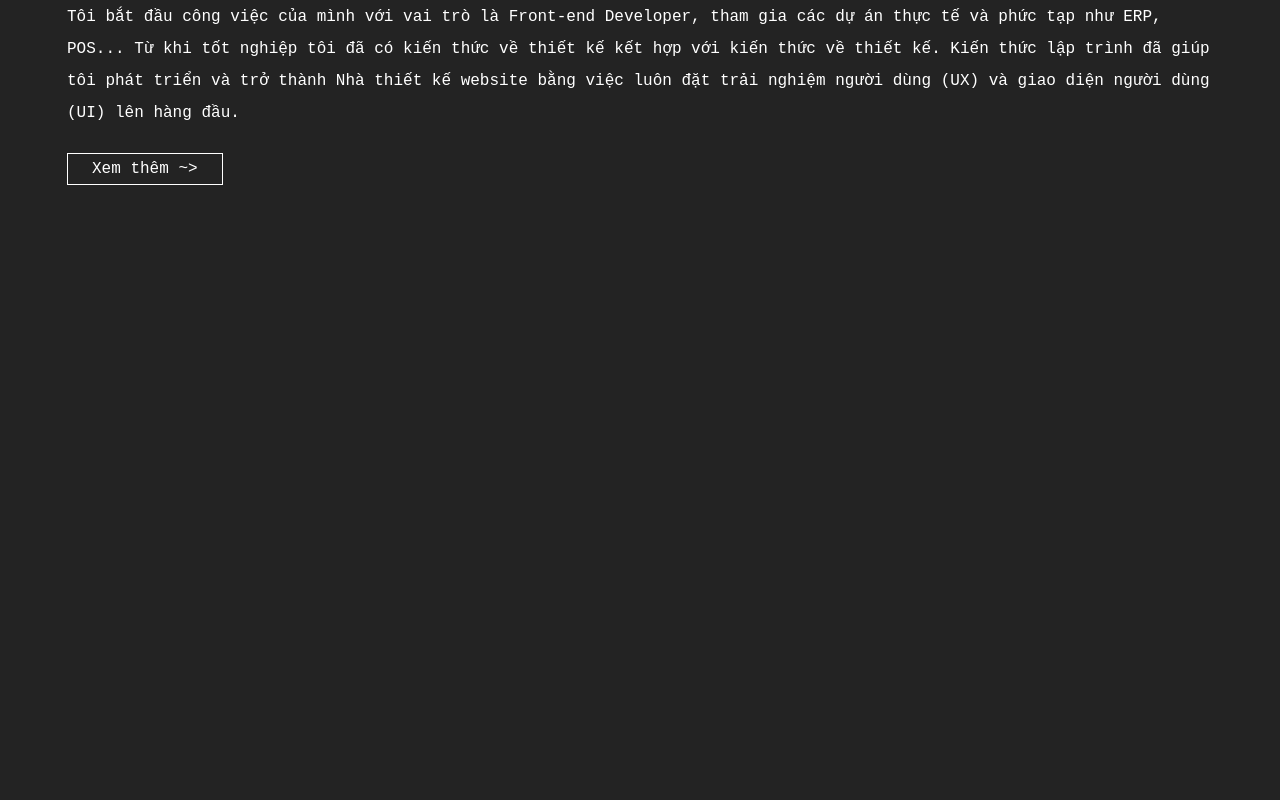
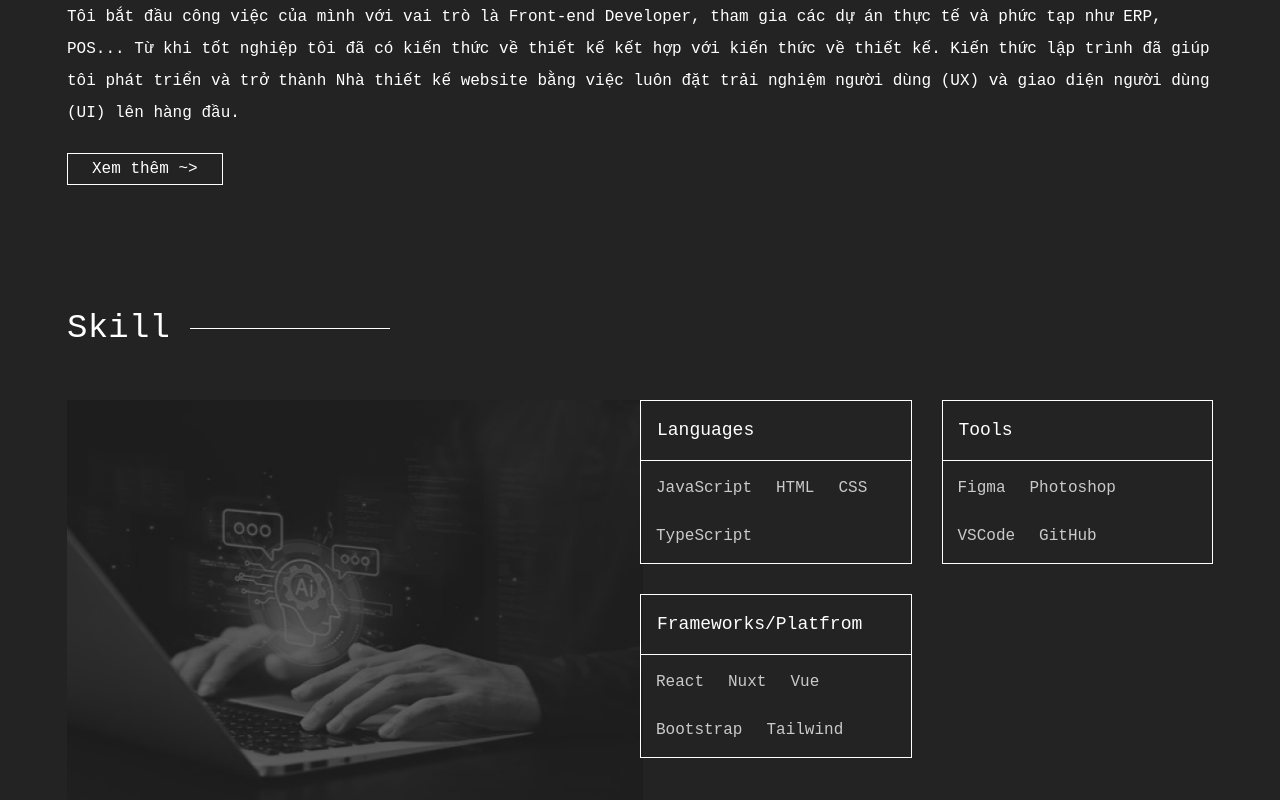
Before and after one commit to Hanh20021706/portfolio_buihonghanh, a Nuxt app: page / in a window 1280 px wide. Shown: the part 684-1484 px from the top of the page. Before the commit the page ends 869 px from the top, so only its background shows below. Built offline with nearby package versions, Linux system fonts and the light colour scheme.

Commit message:
feat: ui section skill

```diff
--- /dev/null
+++ b/components/Skill.vue
@@ -0,0 +1,63 @@
+<template>
+  <div class="container pt-122">
+    <BaseTitleSection :title="'Skill'"></BaseTitleSection>
+    <img
+      src="~assets/images/image-skill.png"
+      alt=""
+      class="absolute lg:w-[45%] lg:h-[50%]"
+    />
+
+    <div class="grid grid-cols-12 relative z-10">
+      <div class="lg:col-span-6"></div>
+      <div class="lg:col-span-6 col-span-12">
+        <div class="grid grid-cols-12 gap-[30px]">
+          <div class="col-span-6">
+            <BaseItemSkill
+              title="Languages"
+              :items="listLanguage"
+            ></BaseItemSkill>
+          </div>
+          <div class="col-span-6">
+            <BaseItemSkill title="Tools" :items="listTools"></BaseItemSkill>
+          </div>
+          <div class="col-span-6">
+            <BaseItemSkill
+              title="Frameworks/Platfrom"
+              :items="listFrameworks"
+            ></BaseItemSkill>
+          </div>
+        </div>
+      </div>
+    </div>
+  </div>
+</template>
+
+<script>
+export default {
+  data() {
+    return {
+      listLanguage: [
+        { id: 1, name: "JavaScript" },
+        { id: 2, name: "HTML" },
+        { id: 3, name: "CSS" },
+        { id: 4, name: "TypeScript" },
+      ],
+      listTools: [
+        { id: 1, name: "Figma" },
+        { id: 2, name: "Photoshop" },
+        { id: 3, name: "VSCode" },
+        { id: 4, name: "GitHub" },
+      ],
+      listFrameworks: [
+        { id: 1, name: "React" },
+        { id: 2, name: "Nuxt" },
+        { id: 3, name: "Vue" },
+        { id: 4, name: "Bootstrap" },
+        { id: 4, name: "Tailwind" },
+      ],
+    };
+  },
+};
+</script>
+
+<style lang="scss" scoped></style>
--- /dev/null
+++ b/components/_base/item-skill.vue
@@ -0,0 +1,39 @@
+<template>
+  <div class="border border-white max-w-[338px]">
+    <!-- <div class="">
+      {{ title }}
+    </div>
+    <div class="" v-for="value in items">
+      <h3>{{ value.name }}</h3>
+    </div> -->
+
+    <div class="border-b border-white p-[16px]">
+      <h3 class="text-[18px] font-medium text-white">{{ title }}</h3>
+    </div>
+    <div class="p-[15px] flex gap-[24px] flex-wrap">
+      <p
+        class="text-[16px] font-normal text-neutralWhiteDark"
+        v-for="value in items"
+      >
+        {{ value.name }}
+      </p>
+    </div>
+  </div>
+</template>
+
+<script>
+export default {
+  props: {
+    title: {
+      type: String,
+      default: "Title",
+    },
+    items: {
+      type: Array,
+      default: [],
+    },
+  },
+};
+</script>
+
+<style lang="scss" scoped></style>
--- a/pages/index.vue
+++ b/pages/index.vue
@@ -1,11 +1,12 @@
 <template>
   <div class="">
     <Header></Header>
-
     <!-- banner -->
     <Banner></Banner>
     <!-- about me -->
     <AboutMe></AboutMe>
+    <!-- skill -->
+    <Skill></Skill>
   </div>
 </template>
 
@@ -14,12 +15,14 @@ import Languages from "@components/Language.vue";
 import Header from "@components/Header.vue";
 import Banner from "@components/Banner-with-text.vue";
 import AboutMe from "@components/About-me.vue";
+import Skill from "@components/Skill.vue";
 export default {
   components: {
     Languages,
     Header,
     Banner,
     AboutMe,
+    Skill,
   },
 };
 </script>
```
Also changed, not shown: assets/images/image-skill.png (added).
